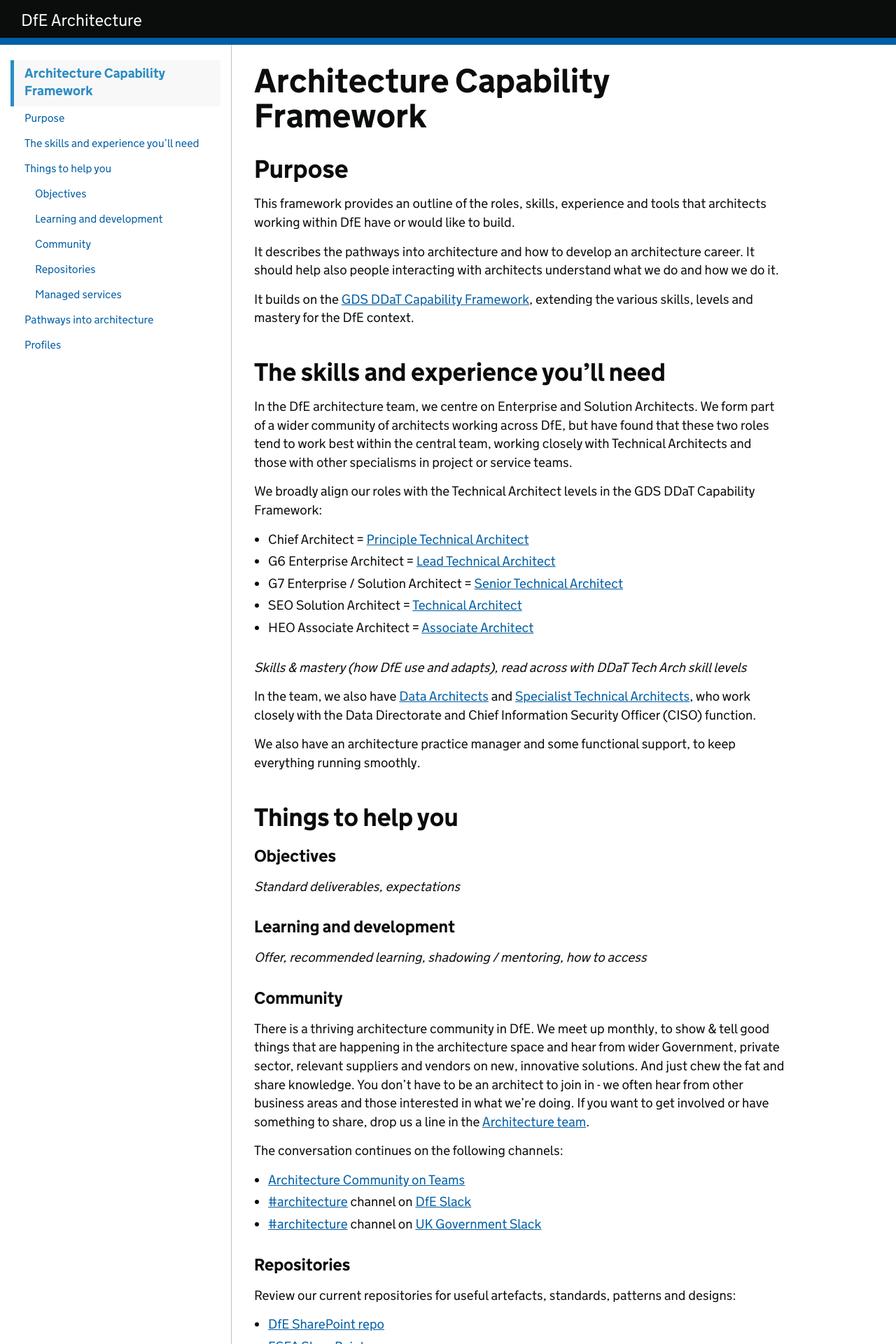
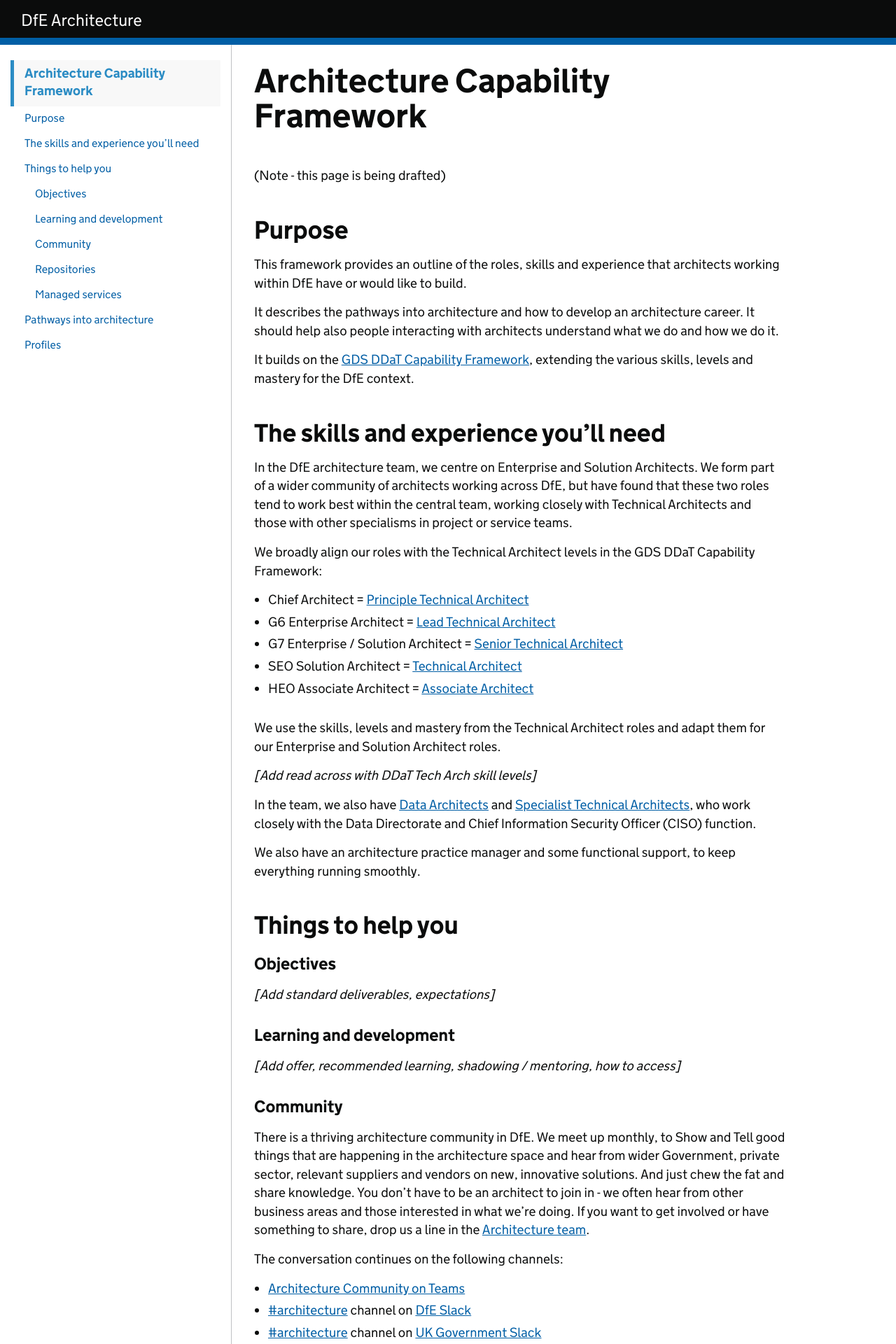
Before and after one commit to DFE-Digital/architecture, a Jekyll site: the page built from capability/architecture-capability-framework.md, in a window 1280 px wide. Shown: the top 1920 px of the page at 70% size. Built offline with Jekyll 4.4.1, drawn with Linux system fonts in a browser that asks for light colours; our own code applies the rules of GitHub Pages for plain Markdown files; some of the changed text lies outside the part shown.

Commit message:
Capability Framework / Common Components
Minor updates

```diff
--- a/capability/architecture-capability-framework.md
+++ b/capability/architecture-capability-framework.md
@@ -5,9 +5,10 @@ expires: 2020-01-01
 
 # Architecture Capability Framework
 
+(Note - this page is being drafted)
+
 ## Purpose
-This framework provides an outline of the roles, skills, experience and tools that architects
-working within DfE have or would like to build.
+This framework provides an outline of the roles, skills and experience that architects working within DfE have or would like to build.
 
 It describes the pathways into architecture and
 how to develop an architecture career. It should help also people interacting with
@@ -29,7 +30,9 @@ We broadly align our roles with the Technical Architect levels in the GDS DDaT C
   * SEO Solution Architect = [Technical Architect](https://www.gov.uk/government/publications/technical-architect-skills-they-need/technical-architect-skills-they-need)
   * HEO Associate Architect = [Associate Architect](https://www.gov.uk/government/publications/associate-technical-architect-skills-they-need/associate-technical-architect-skills-they-need)
 
-*Skills & mastery (how DfE use and adapts), read across with DDaT Tech Arch skill levels*
+We use the skills, levels and mastery from the Technical Architect roles and adapt them for our Enterprise and Solution Architect roles.
+
+*[Add read across with DDaT Tech Arch skill levels]*
 
 In the team, we also have [Data Architects](https://www.gov.uk/government/publications/data-architect-role-description/data-architect-role-description)
 and [Specialist Technical Architects](https://www.gov.uk/government/publications/technical-specialist-architect-role-description/technical-specialist-architect-role-description),
@@ -39,12 +42,12 @@ We also have an architecture practice manager and some functional support, to ke
 
 ## Things to help you
 ### Objectives
-*Standard deliverables, expectations*
+*[Add standard deliverables, expectations]*
 ### Learning and development
-*Offer, recommended learning, shadowing / mentoring, how to access*
+*[Add offer, recommended learning, shadowing / mentoring, how to access]*
 ### Community
 
-There is a thriving architecture community in DfE. We meet up monthly, to show & tell good things that are happening in the architecture space and hear from wider Government, private sector, relevant suppliers and vendors on new, innovative solutions. And just chew the fat and share knowledge. You don't have to be an architect to join in - we often hear from other business areas and those interested in what we're doing. If you want to get involved or have something to share, drop us a line in the [Architecture team](mailto:architecture.governance@education.gov.uk).
+There is a thriving architecture community in DfE. We meet up monthly, to Show and Tell good things that are happening in the architecture space and hear from wider Government, private sector, relevant suppliers and vendors on new, innovative solutions. And just chew the fat and share knowledge. You don't have to be an architect to join in - we often hear from other business areas and those interested in what we're doing. If you want to get involved or have something to share, drop us a line in the [Architecture team](mailto:architecture.governance@education.gov.uk).
 
 The conversation continues on the following channels:
 
@@ -76,9 +79,11 @@ The Architecture team have a number of compliant commercial routes to market for
 If you'd like to know more, contact the contact the [Architecture team](mailto:architecture.governance@education.gov.uk).
 
 ## Pathways into architecture
-*DDaT pathways + DfE - from business analysis, development / DevOps, technnical roles*
+[![Image of the pathways into architecture](../images/framework-pathways.jpg)]((../images/framework-pathways.jpg)
+
+*[Add detail on DDaT pathways + DfE - from business analysis, development / DevOps, technnical roles]*
 
 ## Profiles
-*Case studies for Enterprise / Solution Architect*
+*[Add case studies for Enterprise / Solution / Technical Architect]*
 
 For more information, contact the [Architecture team](mailto:architecture.governance@education.gov.uk)
```
Also changed, not shown: images/framework-pathways.jpg (added).
